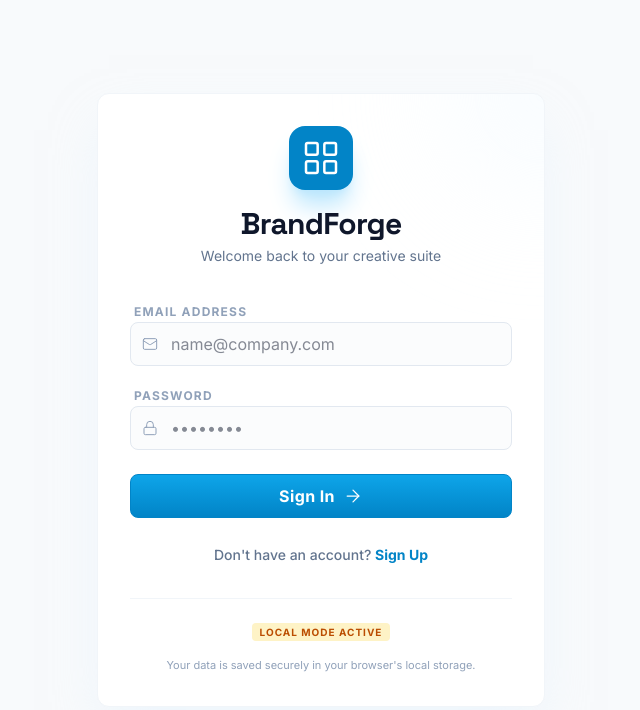
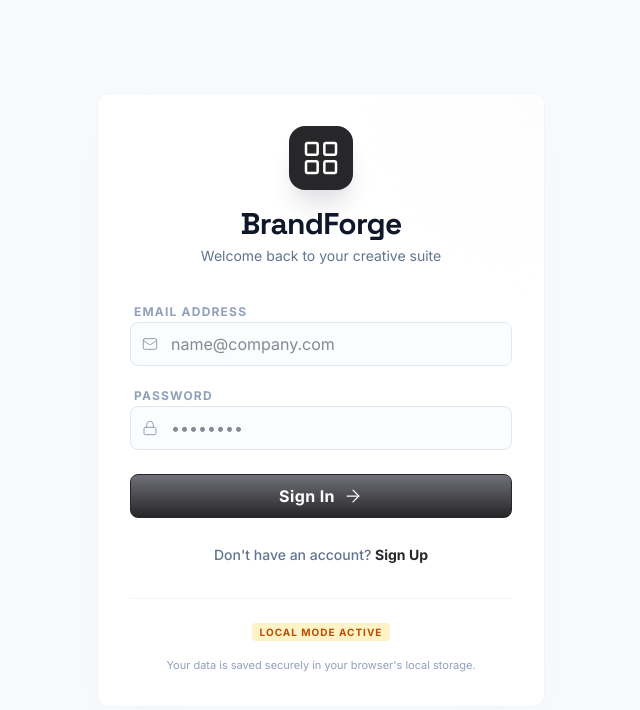
Before and after one commit to gwatanavictorj/BrandForge_Ultimate-Branding-Suite-main, a React (Vite) app: page / in a window 1280 px wide. Shown: the top 710 px of the page, without its empty margins (319-959 px from the left). Built offline with nearby package versions, Linux system fonts and the light colour scheme.

Commit message:
style: standardize to premium neutral layout

```diff
--- a/src/index.css
+++ b/src/index.css
@@ -6,16 +6,16 @@
   --font-display: "Space Grotesk", ui-sans-serif, system-ui, sans-serif;
   --font-mono: "JetBrains Mono", ui-monospace, SFMono-Regular, monospace;
 
-  --color-brand-50: #f0f9ff;
-  --color-brand-100: #e0f2fe;
-  --color-brand-200: #bae6fd;
-  --color-brand-300: #7dd3fc;
-  --color-brand-400: #38bdf8;
-  --color-brand-500: #0ea5e9;
-  --color-brand-600: #0284c7;
-  --color-brand-700: #0369a1;
-  --color-brand-800: #075985;
-  --color-brand-900: #0c4a6e;
+  --color-brand-50: #fafafa;
+  --color-brand-100: #f4f4f5;
+  --color-brand-200: #e4e4e7;
+  --color-brand-300: #d4d4d8;
+  --color-brand-400: #a1a1aa;
+  --color-brand-500: #71717a;
+  --color-brand-600: #27272a;
+  --color-brand-700: #18181b;
+  --color-brand-800: #09090b;
+  --color-brand-900: #000000;
 }
 
 @layer base {
```
